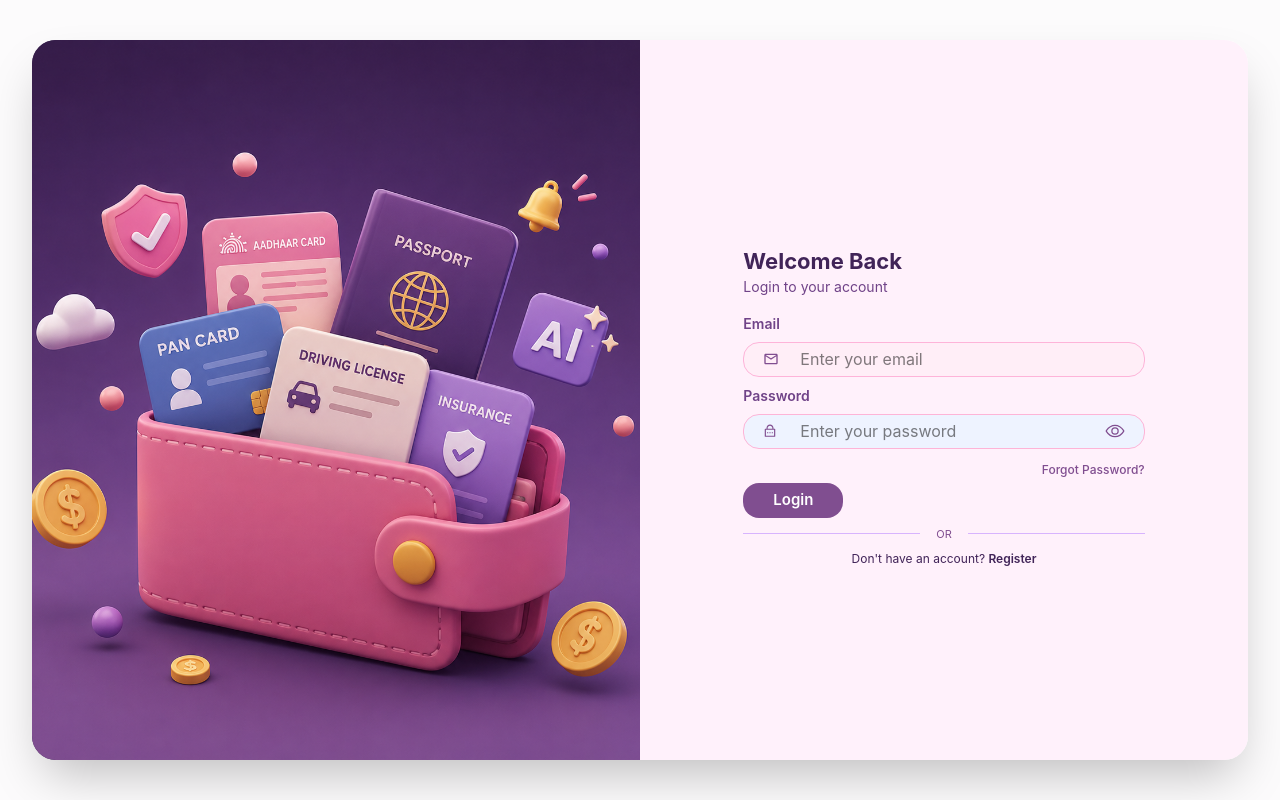
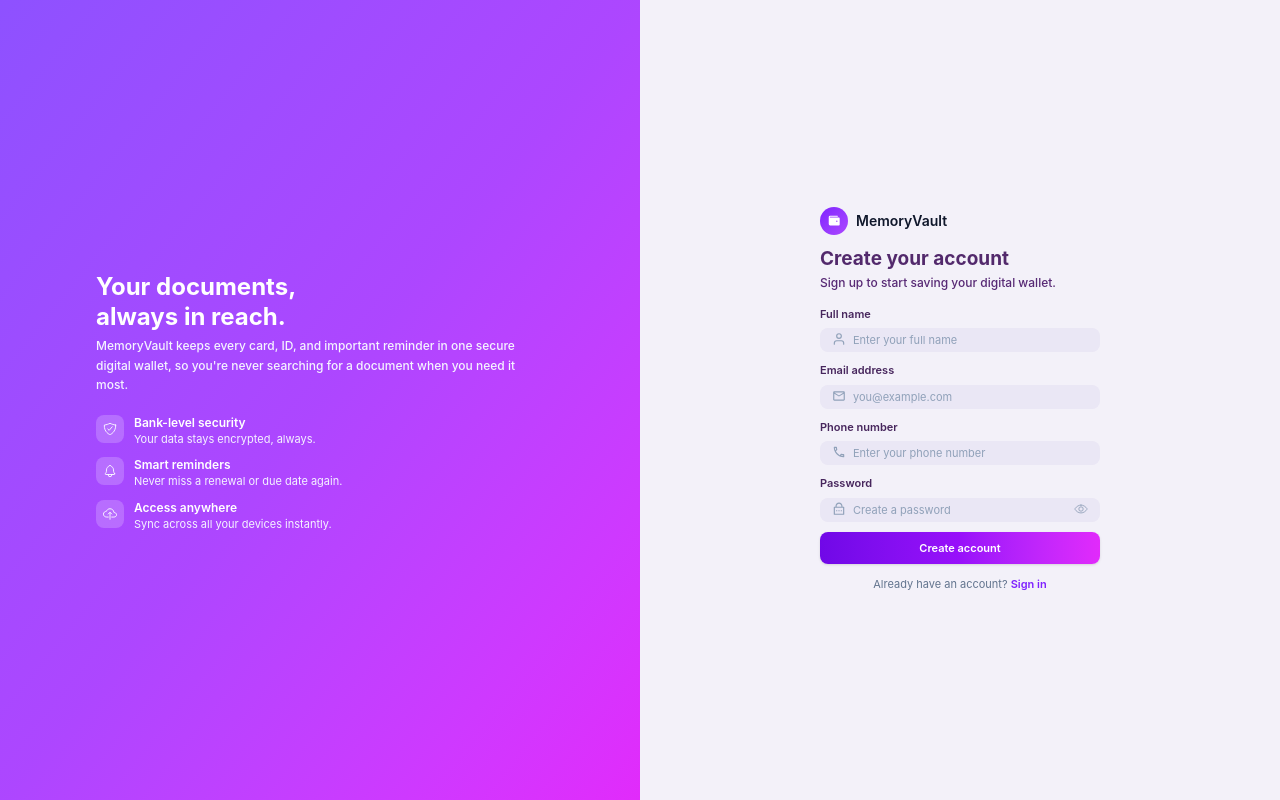
Before and after one commit to GautamiBendre/Digital-Memory-Assistant, a React (Vite) app in the folder client/: page / in a window 1280 px wide. Built offline with nearby package versions, Linux system fonts and the light colour scheme.

Commit message:
complete registration UI

```diff
--- a/client/src/App.jsx
+++ b/client/src/App.jsx
@@ -10,10 +10,12 @@
 }
 
 export default App; */
+import Registration from "./pages/Registration";
 import Login from "./pages/Login";
 
 function App() {
-  return <Login />;
+  return <Registration />;
+  //return <Login />;
 }
 
 export default App;
--- a/client/src/pages/Login.jsx
+++ b/client/src/pages/Login.jsx
@@ -1,16 +1,15 @@
 import { useState } from "react";
 import loginImage from "../assets/login-img.png";
-
 import { MdOutlineEmail } from "react-icons/md";
 import { RiLockPasswordLine } from "react-icons/ri";
 import { IoEyeOutline, IoEyeOffOutline } from "react-icons/io5";
+import { PiWalletFill } from "react-icons/pi";
 
 const Login = () => {
   const [showPassword, setShowPassword] = useState(false);
 
   return (
-    <div className="min-h-screen bg-[#fcfbfc] flex items-center justify-center p-8">
-      <div className="w-[1400px] h-[90vh] bg-white rounded-3xl shadow-2xl overflow-hidden flex">
+    <div className="min-h-screen w-full flex">
 
       {/* Left Section */}
       <div className="w-1/2 relative bg-[#38204F]">
@@ -22,146 +21,100 @@ const Login = () => {
       </div>
 
       {/* Right Section */}
-        <div className="w-1/2 bg-[#fff1fb] flex items-center justify-center">
+      <div className="w-1/2 bg-[#F3F1F9] flex items-center justify-center">
+        <div className="w-full max-w-sm p-6">
 
-          <div className="w-[66%] max-w-[420px]">
+          {/* Logo + brand */}
+          <div className="flex items-center gap-2 mb-5">
+            <div className="w-8 h-8 rounded-full bg-gradient-to-br from-violet-600 to-purple-500 flex items-center justify-center shrink-0">
+              <PiWalletFill className="w-4 h-4 text-white" />
+            </div>
+            <span className="text-base font-semibold text-[#490f61de]">
+              MemoryVault
+            </span>
+          </div>
 
-            <h1 className="text-[22px] font-bold text-[#412458] leading-tight mt-4">
-              Welcome Back
+          {/* Heading */}
+          <h1 className="text-2xl font-bold text-[#711e92de] mb-1.5">
+            Welcome back
           </h1>
-
-            <p className="mt-0 text-[14px] text-[#704388]">
-              Login to your account
+          <p className="text-[14px] font-medium text-[#3e0355de] mb-5">
+            Sign in to access your digital wallet.
           </p>
 
+          <form onSubmit={(e) => e.preventDefault()} className="space-y-3">
+
             {/* Email */}
-            <div className="mt-4">
-
-              <label className="block text-[14px] font-semibold text-[#704388] mb-2">
-                Email
+            <div>
+              <label className="block text-[12px] font-semibold text-[#611381de] mb-1.5">
+                Email address
               </label>
-
               <div className="relative">
-
-                <MdOutlineEmail
-                  className="absolute left-5 top-1/2 -translate-y-1/2 text-[16px] text-[#804E90]"
-                />
-
+                <MdOutlineEmail className="w-4 h-4 text-slate-400 absolute left-3 top-1/2 -translate-y-1/2" />
                 <input
                   type="email"
-                  placeholder="Enter your email"
-                  className="w-full h-[35px]
-                  rounded-2xl
-                  bg-[#ffeef7]
-                  border border-[#feb4d9]
-                  pl-14 pr-5
-                  outline-none
-                  transition
-                  focus:ring-4
-                  focus:ring-[#E9D5FF]
-                  focus:border-[#ed3aa5]"
+                  placeholder="you@example.com"
+                  className="w-full bg-[#EAE7F5] border border-transparent rounded-lg pl-9 pr-3 py-2 text-xs text-slate-800 placeholder:text-slate-400 outline-none focus:ring-2 focus:ring-violet-500 focus:border-transparent transition"
                 />
-
               </div>
-
             </div>
 
             {/* Password */}
-            <div className="mt-2">
-
-              <label className="block text-[14px] font-semibold text-[#704388] mb-2">
+            <div>
+              <div className="flex items-center justify-between mb-1.5">
+                <label className="block text-[12px] font-semibold text-[#611381de]">
                   Password
                 </label>
-
+                <button
+                  type="button"
+                  className="text-xs font-medium text-violet-600 hover:text-violet-700"
+                >
+                  Forgot password?
+                </button>
+              </div>
               <div className="relative">
-
-                <RiLockPasswordLine
-                  className="absolute left-5 top-1/2 -translate-y-1/2 text-[14px] text-[#804E90]"
-                />
-
+                <RiLockPasswordLine className="w-4 h-4 text-slate-400 absolute left-3 top-1/2 -translate-y-1/2" />
                 <input
                   type={showPassword ? "text" : "password"}
                   placeholder="Enter your password"
-                  className="w-full h-[35px]
-                  rounded-2xl
-                  bg-[#EEF3FF]
-                  border border-[#feb4d7]
-                  pl-14 pr-14
-                  outline-none
-                  transition
-                  focus:ring-4
-                  focus:ring-[#E9D5FF]
-                  focus:border-[#ed3a90]"
+                  className="w-full bg-[#EAE7F5] border border-transparent rounded-lg pl-9 pr-9 py-2 text-xs text-slate-800 placeholder:text-slate-400 outline-none focus:ring-2 focus:ring-violet-500 focus:border-transparent transition"
                 />
-
                 <button
                   type="button"
-                  onClick={() => setShowPassword(!showPassword)}
-                  className="absolute right-5 top-1/2 -translate-y-1/2 text-[#804E90]"
+                  onClick={() => setShowPassword((prev) => !prev)}
+                  className="absolute right-3 top-1/2 -translate-y-1/2 text-slate-400 hover:text-slate-600"
+                  aria-label={showPassword ? "Hide password" : "Show password"}
                 >
                   {showPassword ? (
-                    <IoEyeOffOutline size={20} />
+                    <IoEyeOffOutline size={16} />
                   ) : (
-                    <IoEyeOutline size={20} />
+                    <IoEyeOutline size={16} />
                   )}
                 </button>
-
+              </div>
             </div>
 
-            </div>
-                        {/* Remember Me & Forgot Password */}
-            <div className="flex items-center justify-between mt-2">
+            {/* Submit */}
+            <button
+              type="submit"
+              className="w-full rounded-lg py-2.5 text-white font-semibold text-xs bg-gradient-to-r from-violet-700 via-purple-600 to-fuchsia-500 hover:brightness-105 active:brightness-95 transition shadow-sm"
+            >
+              Sign in
+            </button>
+          </form>
 
-  <button
-  type="button"
-  className="block ml-auto mt-1 text-[12px] font-medium text-[#804E90] hover:underline"
->
-  Forgot Password?
-</button>
-
-</div>
-
-            {/* Login Button */}
-            <button
-              className="w-[100px] h-[35px] mt-1 rounded-2xl
-              bg-[#804E90]
-              text-white
-              text-[15px]
-              font-semibold
-              transition-all duration-300
-              hover:bg-[#412458]
-              hover:scale-[1.01]
-              active:scale-[0.99]"
-            >
-              Login
-            </button>
-
-            {/* Divider */}
-            <div className="flex items-center gap-4 my-2">
-              <div className="flex-1 h-[1px] bg-[#D8B4FE]"></div>
-
-              <span className="text-[#804E90] text-[11px]">
-                OR
-              </span>
-
-              <div className="flex-1 h-[1px] bg-[#D8B4FE]"></div>
-            </div>
-
-            {/* Register */}
-            <p className="text-center text-[12px] text-[#412458]">
+          {/* Footer link */}
+          <p className="text-center text-xs text-slate-500 mt-4">
             Don't have an account?{" "}
             <button
               type="button"
-                className="text-[#412458] font-semibold hover:underline"
+              className="font-semibold text-violet-600 hover:text-violet-700"
             >
-                Register
+              Create one
             </button>
           </p>
 
         </div>
-
-        </div>
-
       </div>
 
     </div>
--- a/client/src/pages/Registration.jsx
+++ b/client/src/pages/Registration.jsx
@@ -0,0 +1,193 @@
+import { useState } from "react";
+
+import { MdOutlineEmail, MdOutlinePhone } from "react-icons/md";
+import { RiLockPasswordLine } from "react-icons/ri";
+import { IoEyeOutline, IoEyeOffOutline } from "react-icons/io5";
+import { PiWalletFill } from "react-icons/pi";
+import { FiUser } from "react-icons/fi";
+import { IoShieldCheckmarkOutline, IoNotificationsOutline, IoCloudUploadOutline } from "react-icons/io5";
+
+const Register = () => {
+  const [showPassword, setShowPassword] = useState(false);
+
+  return (
+    <div className="min-h-screen w-full flex">
+
+      {/* Left Section - gradient block */}
+      <div className="w-1/2 bg-gradient-to-br from-violet-500 via-purple-500 to-fuchsia-500 flex items-center justify-center p-8">
+        <div className="max-w-md text-white">
+
+          <h2 className="text-2xl font-bold leading-tight mb-1 mt-1">
+            Your documents,<br />always in reach.
+          </h2>
+          <p className="text-xs font-medium text-violet-50 mb-5 leading-relaxed">
+            MemoryVault keeps every card, ID, and important reminder in one
+            secure digital wallet, so you're never searching for a document
+            when you need it most.
+          </p>
+
+          <div className="space-y-2.5">
+            <div className="flex items-start gap-2.5">
+              <div className="w-7 h-7 rounded-lg bg-white/20 flex items-center justify-center shrink-0">
+                <IoShieldCheckmarkOutline className="w-3.5 h-3.5 text-white" />
+              </div>
+              <div>
+                <p className="text-xs font-semibold">Bank-level security</p>
+                <p className="text-[11px] text-violet-50">
+                  Your data stays encrypted, always.
+                </p>
+              </div>
+            </div>
+
+            <div className="flex items-start gap-2.5">
+              <div className="w-7 h-7 rounded-lg bg-white/20 flex items-center justify-center shrink-0">
+                <IoNotificationsOutline className="w-3.5 h-3.5 text-white" />
+              </div>
+              <div>
+                <p className="text-xs font-semibold">Smart reminders</p>
+                <p className="text-[11px] text-violet-50">
+                  Never miss a renewal or due date again.
+                </p>
+              </div>
+            </div>
+
+            <div className="flex items-start gap-2.5">
+              <div className="w-7 h-7 rounded-lg bg-white/20 flex items-center justify-center shrink-0">
+                <IoCloudUploadOutline className="w-3.5 h-3.5 text-white" />
+              </div>
+              <div>
+                <p className="text-xs font-semibold">Access anywhere</p>
+                <p className="text-[11px] text-violet-50">
+                  Sync across all your devices instantly.
+                </p>
+              </div>
+            </div>
+          </div>
+
+        </div>
+      </div>
+
+      {/* Right Section */}
+      <div className="w-1/2 bg-[#F3F1F9] flex items-center justify-center">
+        <div className="w-full max-w-xs p-5">
+
+          {/* Logo + brand */}
+          <div className="flex items-center gap-2 mb-2.5">
+            <div className="w-7 h-7 rounded-full bg-gradient-to-br from-violet-600 to-purple-500 flex items-center justify-center shrink-0">
+              <PiWalletFill className="w-3.5 h-3.5 text-white" />
+            </div>
+            <span className="text-sm font-semibold text-slate-900">
+              MemoryVault
+            </span>
+          </div>
+
+          {/* Heading */}
+          <h1 className="text-[19px] font-bold text-[#390a56de] mb-0">
+            Create your account
+          </h1>
+          <p className="text-[12px] font-medium text-[#3f0a60de] mb-3.5">
+            Sign up to start saving your digital wallet.
+          </p>
+
+          <form onSubmit={(e) => e.preventDefault()} className="space-y-2.5">
+
+            {/* Name */}
+            <div>
+              <label className="block text-[11px] font-semibold text-[#2d0745de] mb-1">
+                Full name
+              </label>
+              <div className="relative">
+                <FiUser className="w-3.5 h-3.5 text-slate-400 absolute left-3 top-1/2 -translate-y-1/2" />
+                <input
+                  type="text"
+                  placeholder="Enter your full name"
+                  className="w-full h-[24px] bg-[#EAE7F5] border border-transparent rounded-lg pl-8 pr-3 py-1.5 text-[11px] text-slate-800 placeholder:text-slate-400 outline-none focus:ring-2 focus:ring-violet-500 focus:border-transparent transition"
+                />
+              </div>
+            </div>
+
+            {/* Email */}
+            <div>
+              <label className="block text-[11px] font-semibold text-[#2d0745de] mb-1">
+                Email address
+              </label>
+              <div className="relative">
+                <MdOutlineEmail className="w-3.5 h-3.5 text-slate-400 absolute left-3 top-1/2 -translate-y-1/2" />
+                <input
+                  type="email"
+                  placeholder="you@example.com"
+                  className="w-full h-[24px] bg-[#EAE7F5] border border-transparent rounded-lg pl-8 pr-3 py-1.5 text-[11px] text-slate-800 placeholder:text-slate-400 outline-none focus:ring-2 focus:ring-violet-500 focus:border-transparent transition"
+                />
+              </div>
+            </div>
+
+            {/* Phone */}
+            <div>
+              <label className="block text-[11px] font-semibold text-[#2d0745de] mb-1">
+                Phone number
+              </label>
+              <div className="relative">
+                <MdOutlinePhone className="w-3.5 h-3.5 text-slate-400 absolute left-3 top-1/2 -translate-y-1/2" />
+                <input
+                  type="tel"
+                  placeholder="Enter your phone number"
+                  className="w-full h-[24px] bg-[#EAE7F5] border border-transparent rounded-lg pl-8 pr-3 py-1.5 text-[11px] text-slate-800 placeholder:text-slate-400 outline-none focus:ring-2 focus:ring-violet-500 focus:border-transparent transition"
+                />
+              </div>
+            </div>
+
+            {/* Password */}
+            <div>
+              <label className="block text-[11px] font-semibold text-[#2d0745de] mb-1">
+                Password
+              </label>
+              <div className="relative">
+                <RiLockPasswordLine className="w-3.5 h-3.5 text-slate-400 absolute left-3 top-1/2 -translate-y-1/2" />
+                <input
+                  type={showPassword ? "text" : "password"}
+                  placeholder="Create a password"
+                  className="w-full h-[24px] bg-[#EAE7F5] border border-transparent rounded-lg pl-8 pr-8 py-1.5 text-[11px] text-slate-800 placeholder:text-slate-400 outline-none focus:ring-2 focus:ring-violet-500 focus:border-transparent transition"
+                />
+                <button
+                  type="button"
+                  onClick={() => setShowPassword((prev) => !prev)}
+                  className="absolute right-3 top-1/2 -translate-y-1/2 text-slate-400 hover:text-slate-600"
+                  aria-label={showPassword ? "Hide password" : "Show password"}
+                >
+                  {showPassword ? (
+                    <IoEyeOffOutline size={14} />
+                  ) : (
+                    <IoEyeOutline size={14} />
+                  )}
+                </button>
+              </div>
+            </div>
+
+            {/* Submit */}
+            <button
+              type="submit"
+              className="w-full rounded-lg py-2 text-white font-semibold text-[11px] bg-gradient-to-r from-violet-700 via-purple-600 to-fuchsia-500 hover:brightness-105 active:brightness-95 transition shadow-sm"
+            >
+              Create account
+            </button>
+          </form>
+
+          {/* Footer link */}
+          <p className="text-center text-[11px] text-slate-500 mt-3">
+            Already have an account?{" "}
+            <button
+              type="button"
+              className="font-semibold text-violet-600 hover:text-violet-700"
+            >
+              Sign in
+            </button>
+          </p>
+
+        </div>
+      </div>
+
+    </div>
+  );
+};
+
+export default Register;
```
Also changed, not shown: client/src/assets/login-img.png, client/src/assets/login-img2.png (deleted). Lines whose indentation alone changed are shown as unchanged.
